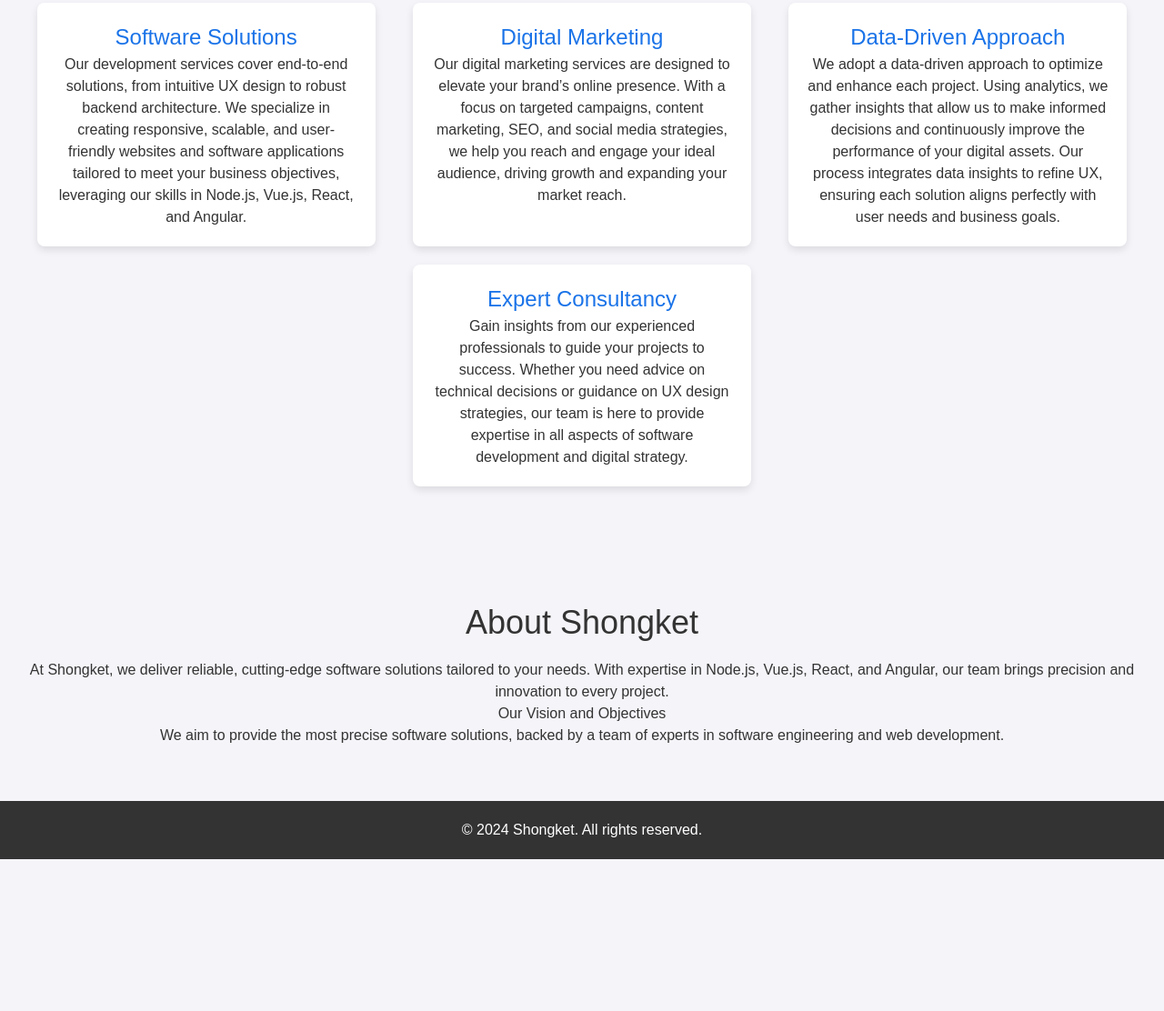
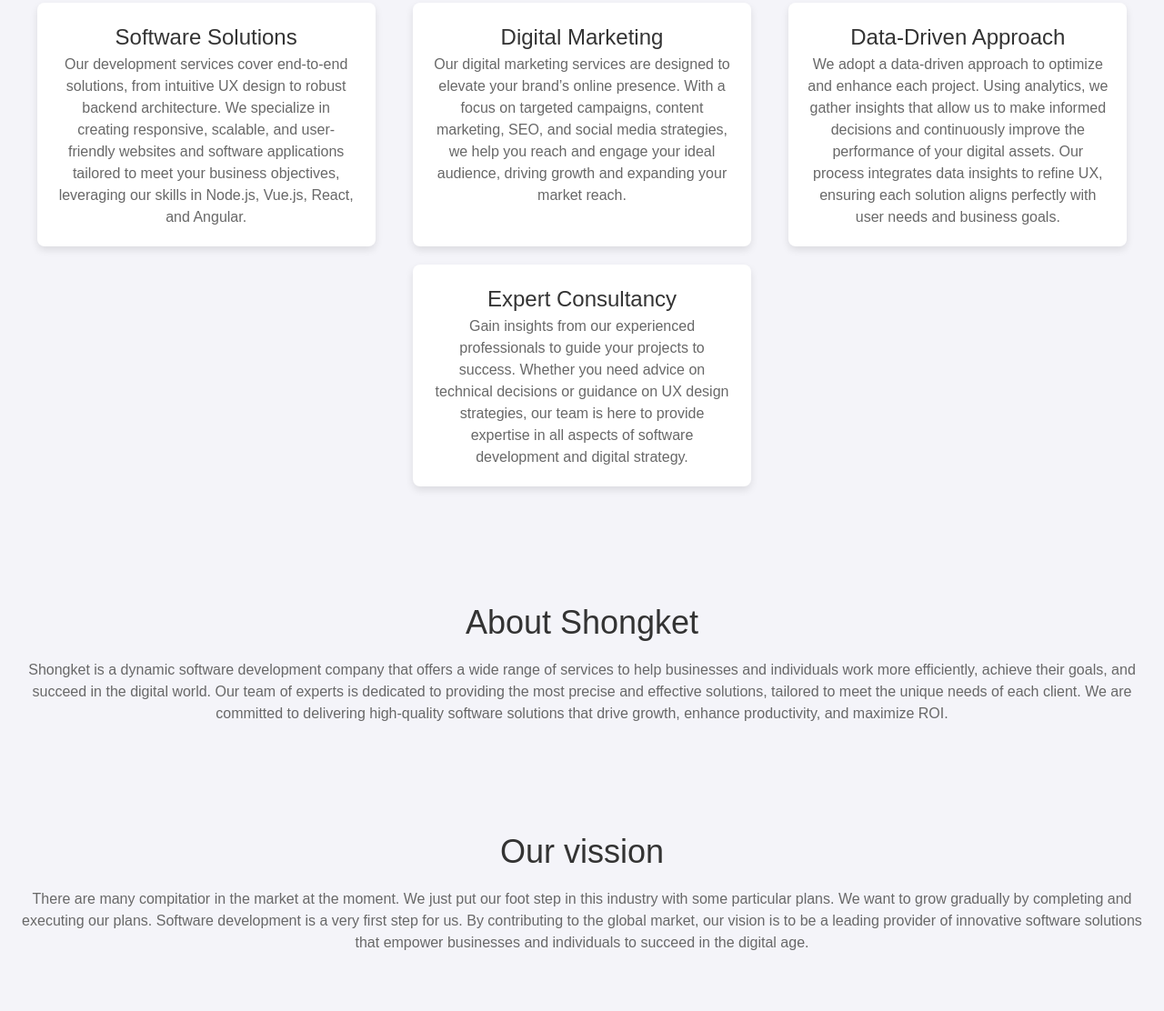
Before and after one commit to shongket/shongket.github.io, a plain HTML site: page index.html in a window 1280 px wide. Shown: the part 497-1609 px from the top of the page at 91% size. Before the commit the page ends 1442 px from the top, so only its background shows below. Drawn offline with nearby package versions, Linux system fonts and the light colour scheme.

Commit message:
new content

```diff
--- a/index.html
+++ b/index.html
@@ -72,14 +72,20 @@
     <section id="about" class="fade-in">
       <h2 class="text-4xl mb-5">About Shongket</h2>
       <p>
-        At Shongket, we deliver reliable, cutting-edge software solutions
-        tailored to your needs. With expertise in Node.js, Vue.js, React, and
-        Angular, our team brings precision and innovation to every project.
+        Shongket is a dynamic software development company that offers a wide range of services to help businesses
+         and individuals work more efficiently, achieve their goals, and succeed in the digital world. Our team of experts is
+         dedicated to providing the most precise and effective solutions, tailored to meet the unique needs of each client.
+         We are committed to delivering high-quality software solutions that drive growth, enhance productivity, and maximize ROI.
       </p>
-      <h3>Our Vision and Objectives</h3>
+    </section>
+
+    <section class="mb-10">
+      <h2 class="text-4xl mb-5">Our vission</h2>
       <p>
-        We aim to provide the most precise software solutions, backed by a team
-        of experts in software engineering and web development.
+        There are many compitatior in the market at the moment. We just put our foot step in this industry with some particular plans.
+        We want to grow gradually by completing and executing our plans. Software development is a very first step for us.
+        By contributing to the global market, our vision is to be a leading provider of innovative software solutions that
+        empower businesses and individuals to succeed in the digital age.
       </p>
     </section>
 
--- a/styles.css
+++ b/styles.css
@@ -10,11 +10,20 @@ body {
   color: #333;
   background-color: #f4f4f9;
   line-height: 1.6;
+  color: #686868;
+}
+
+
+h2,
+h3,
+h4,
+h5 {
+  color: #333333;
 }
 
 /* Hero Section */
 #hero {
-  background-color: #1a73e8;
+  background-color: #333333;
   color: #fff;
   padding: 100px 20px;
   text-align: center;
@@ -26,7 +35,7 @@ body {
 }
 
 .cta-button {
-  background-color: #ff6f61;
+  background-color: #1a1a1a;
   color: #fff;
   padding: 10px 20px;
   text-decoration: none;
@@ -70,7 +79,6 @@ p {
 
 .service-box h3 {
   font-size: 1.5rem;
-  color: #1a73e8;
 }
 
 /* Contact Form */
@@ -91,7 +99,7 @@ button {
 }
 
 button {
-  background-color: #1a73e8;
+  background-color: #333333;
   color: #fff;
   cursor: pointer;
 }
```
